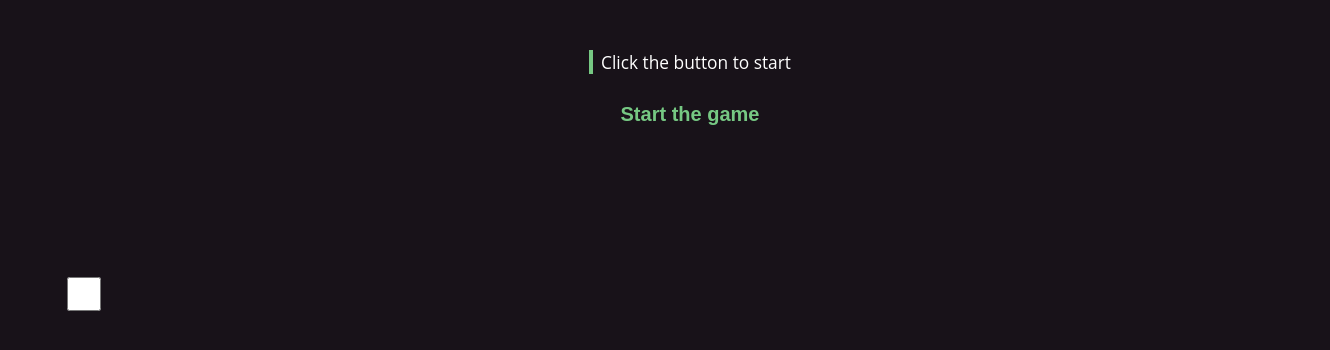
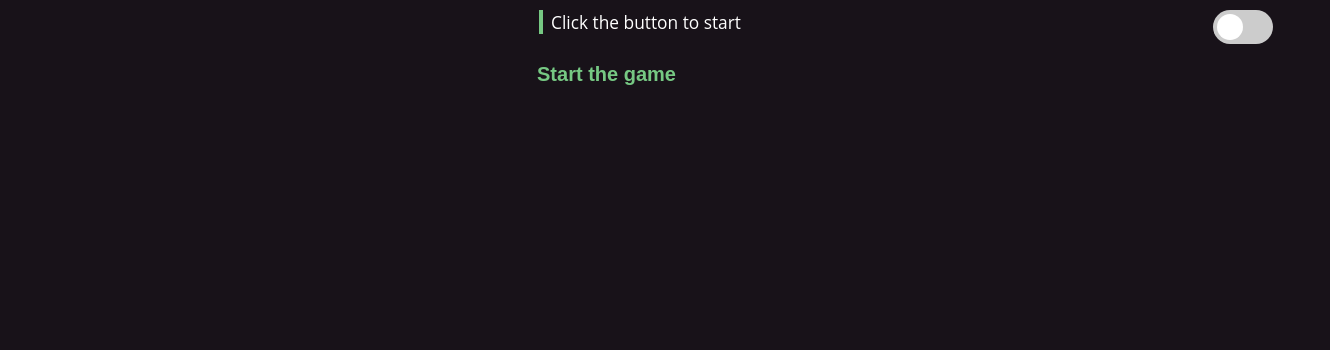
Before and after one commit to AlexanderRyb/Text_Adventure_Game, a React (Create React App) app: page / in a window 1280 px wide. Shown: the top 350 px of the page, 1330 px wide, since content can reach past the window. Built offline with nearby package versions, Linux system fonts and the light colour scheme.

Commit message:
toggle button css

```diff
--- a/src/App.js
+++ b/src/App.js
@@ -9,9 +9,10 @@ import { connect } from "react-redux";
 function App(props) {
   return (
     <div className="App" id={props.colorTheme}>
+      <ToggleColorScheme></ToggleColorScheme>
+
      <TextBox></TextBox>
      <ChoicesBox></ChoicesBox>
-<ToggleColorScheme></ToggleColorScheme>
     </div>
   );
 }
--- a/src/Components/ToggleColorScheme/ToggleColorScheme.js
+++ b/src/Components/ToggleColorScheme/ToggleColorScheme.js
@@ -13,15 +13,16 @@ isDarkThemeOn = true
     isDarkThemeOn = false
   }
   return (
-    <div>
 
+      <label className="switch">
       <input type="checkbox"
-      className="switch"
+
       onClick={ isDarkThemeOn ? props.changeToLight : props.changeToDark}
-      >
+      />
 
-      </input>
-    </div>
+      <span className="slider"></span>
+      </label>
+
   );
 }
 const mapStateToProps = (state) => {
--- a/src/Components/ToggleColorScheme/styles.css
+++ b/src/Components/ToggleColorScheme/styles.css
@@ -1,11 +1,61 @@
-.switch{
+.switch {
     position: relative;
-    display: inline-block;
+    float: right;
+    margin-right: 7px;
     width: 60px;
     height: 34px;
-}
-.switch input {
+
+
+  }
+
+  /* Hide default HTML checkbox */
+  .switch input {
     opacity: 0;
     width: 0;
     height: 0;
+
   }
+
+  /* The slider */
+  .slider {
+    position: absolute;
+    cursor: pointer;
+    top: 0;
+    left: 0;
+    right: 0;
+    bottom: 0;
+    background-color: #ccc;
+    -webkit-transition: .4s;
+    transition: .4s;
+
+    border-radius: 34px;
+
+  }
+
+  .slider:before {
+    position: absolute;
+    content: "";
+    height: 26px;
+    width: 26px;
+    left: 4px;
+    bottom: 4px;
+    background-color: white;
+    -webkit-transition: .4s;
+    transition: .4s;
+    border-radius: 34px;
+
+  }
+
+  input:checked + .slider {
+    background-color: #2196F3;
+  }
+
+  input:focus + .slider {
+    box-shadow: 0 0 1px #2196F3;
+  }
+
+  input:checked + .slider:before {
+    -webkit-transform: translateX(26px);
+    -ms-transform: translateX(26px);
+    transform: translateX(26px);
+  }
--- a/src/index.css
+++ b/src/index.css
@@ -1,41 +1,37 @@
 body {
   margin: 0;
-  font-family: -apple-system, BlinkMacSystemFont, 'Segoe UI', 'Roboto', 'Oxygen',
-    'Ubuntu', 'Cantarell', 'Fira Sans', 'Droid Sans', 'Helvetica Neue',
+  font-family: -apple-system, BlinkMacSystemFont, "Segoe UI", "Roboto", "Oxygen",
+    "Ubuntu", "Cantarell", "Fira Sans", "Droid Sans", "Helvetica Neue",
     sans-serif;
   -webkit-font-smoothing: antialiased;
   -moz-osx-font-smoothing: grayscale;
   background-color: #181219;
-
-
-
 }
-html, body{
+html,
+body {
   height: 100%;
 }
-#dark{
-
+#dark {
   background-color: #181219;
   width: 100%;
   height: 100%;
-  margin: 50px ;
-
+  margin-top: 10px;
 }
-#light{
+#light {
   background-color: white;
   width: 100%;
-  padding: 50px ;
-
+  padding: 50px;
+  margin-top: 10px;
 
   height: 100%;
 }
-#root{
+#root {
   height: 100%;
 }
-#light>div{
+#light > div {
   color: black;
 }
-#light button{
+#light button {
   background-color: white;
   color: black;
 }
```
